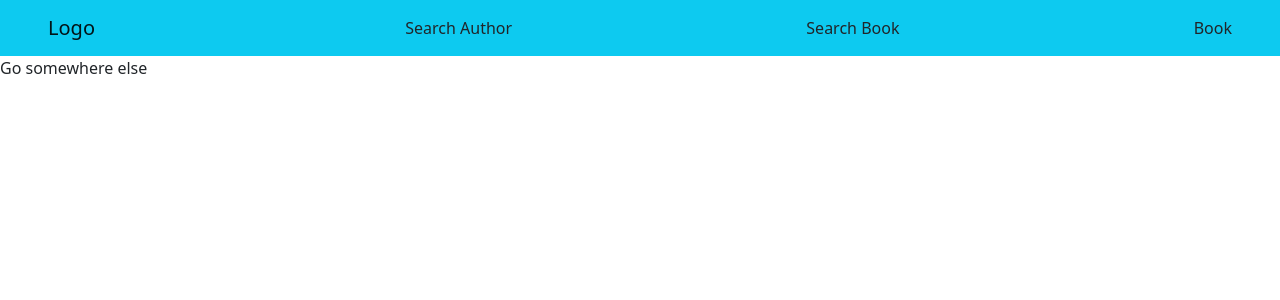
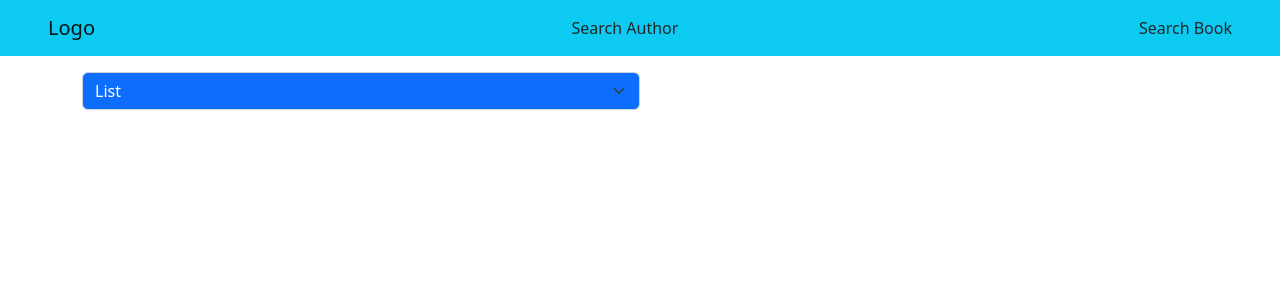
Before and after one commit to EladB1/Apollo_Demo, a React (Create React App) app: page / in a window 1280 px wide. Shown: the top 300 px of the page. Built offline with nearby package versions, Linux system fonts and the light colour scheme.

Commit message:
Got list all feature working without renderring components.

```diff
--- a/src/components/App.tsx
+++ b/src/components/App.tsx
@@ -5,7 +5,7 @@ import 'bootstrap/dist/css/bootstrap.min.css';
 import '../App.css';
 import Nav from './Nav';
 import Find from './Find';
-import Book from './Book';
+import ListAll from './ListAll';
 
 
 const App = () => {
@@ -13,7 +13,7 @@ const App = () => {
         <div>
             <Nav/>
             <Routes>
-                <Route path="/" element={<p>Go somewhere else</p>} />
+                <Route path="/" element={<ListAll />} />
                 <Route path="/search/author" element={<Find type="Author"/>}/>
                 <Route path="/search/book" element={<Find type="Book"/>}/>
             </Routes>
--- /dev/null
+++ b/src/components/ListAll.tsx
@@ -0,0 +1,81 @@
+import { useLazyQuery, gql, DocumentNode } from '@apollo/client';
+import { useState } from 'react';
+
+
+const getAllAuthors = gql`
+    query {
+        allAuthors {
+            id,
+            firstName,
+            lastName
+        }
+    }
+`;
+
+const getAllBooks = gql`
+    query {
+        allBooks {
+            id,
+            name,
+            pageCount,
+            author {
+                id,
+                firstName,
+                lastName
+            }
+        }
+    }
+`;
+
+const ListAll = () => {
+    const [selected, setSelected] = useState<string>('');
+    const [listBooks, {loading: bookLoading, error: bookError, data: bookData}] = useLazyQuery(getAllBooks);
+    const [listAuthors, {loading: authorLoading, error: authorError, data: authorData}] = useLazyQuery(getAllAuthors);
+
+
+    const selectOption = async (event: any) => {
+        const value = event.target.value;
+        setSelected(value);
+        if (value === 'Books') {
+            listBooks();
+        }
+        else if (value === 'Authors') {
+            listAuthors();
+        }
+    };
+
+
+    return (
+        <div className="container">
+            <div className="row mb-5">
+                <div className="dropdown">
+                    <select onChange={selectOption} className="form-select bg-primary text-white w-50">
+                        <option className="dropdown-item" value="">List</option>
+                        <option className="dropdown-item" value="Books">Books</option>
+                        <option className="dropdown-item" value="Authors">Authors</option>
+                    </select>
+                </div>
+            </div>
+            {selected === 'Books' && <div className="row mt-5 text-wrap word-break">
+                {bookLoading && <p>Loading...</p>}
+                {bookError && <p>{bookError.toString()}</p>}
+                {
+
+                    bookData &&
+                    <pre>{JSON.stringify(bookData)}</pre>
+                }
+            </div>}
+            {selected === 'Authors' && <div className="row mt-5 text-wrap word-break">
+                {authorLoading && <p>Loading...</p>}
+                {authorError && <p>{authorError.toString()}</p>}
+                {
+
+                    authorData &&
+                    <pre>{JSON.stringify(authorData)}</pre>
+                }
+            </div>}
+        </div>
+    );
+};
+
+export default ListAll;
--- a/src/components/Nav.tsx
+++ b/src/components/Nav.tsx
@@ -2,13 +2,12 @@ import { Link } from 'react-router-dom';
 
 const Nav = () => {
     return (
-        <div className="container-fluid bg-info">
+        <div className="container-fluid bg-info mb-3">
             <div className="row">
                 <nav className="navbar ps-5 pe-5">
                     <Link to="/" className="navbar-brand">Logo</Link>
                     <Link to="/search/author" className="nav-link">Search Author</Link>
                     <Link to="/search/book" className="nav-link">Search Book</Link>
-                    <Link to="/book" className="nav-link">Book</Link>
                 </nav>
             </div>
         </div>
```
